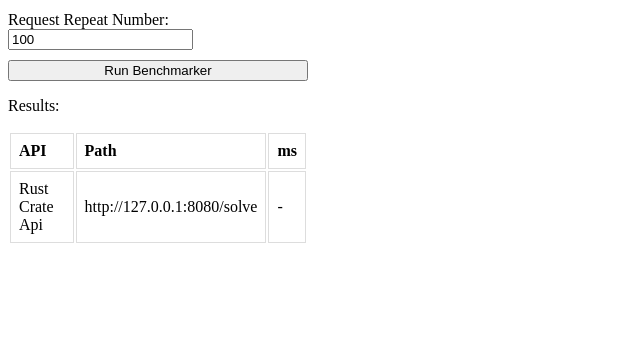
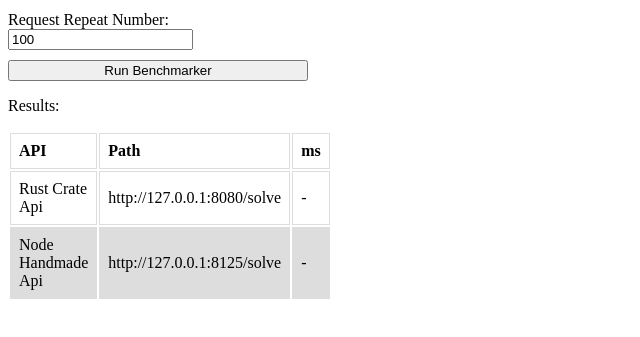
Before and after one commit to pliniocampinas/sudoku-solver-benchmarker, a website: page src/index.html in a window 1280 px wide. Shown: the part 159-496 px from the top of the page, without its empty margins (0-640 px from the left). Drawn offline with Linux system fonts and the light colour scheme.

Commit message:
Test old handmade node api

```diff
--- a/src/index.html
+++ b/src/index.html
@@ -62,7 +62,12 @@
       label: 'Rust Crate Api',
       name: 'rust-crate-api',
       path: 'http://127.0.0.1:8080/solve'
-    }
+    },
+    {
+      label: 'Node Handmade Api',
+      name: 'node-handmade-api',
+      path: 'http://127.0.0.1:8125/solve'
+    },
   ];
   const initialSudokuLine = '...2...633....54.1..1..398........9....538....3........263..5..5.37....847...1...';
   const sudokuLineSelector = '#sudoku-line-input';
```
